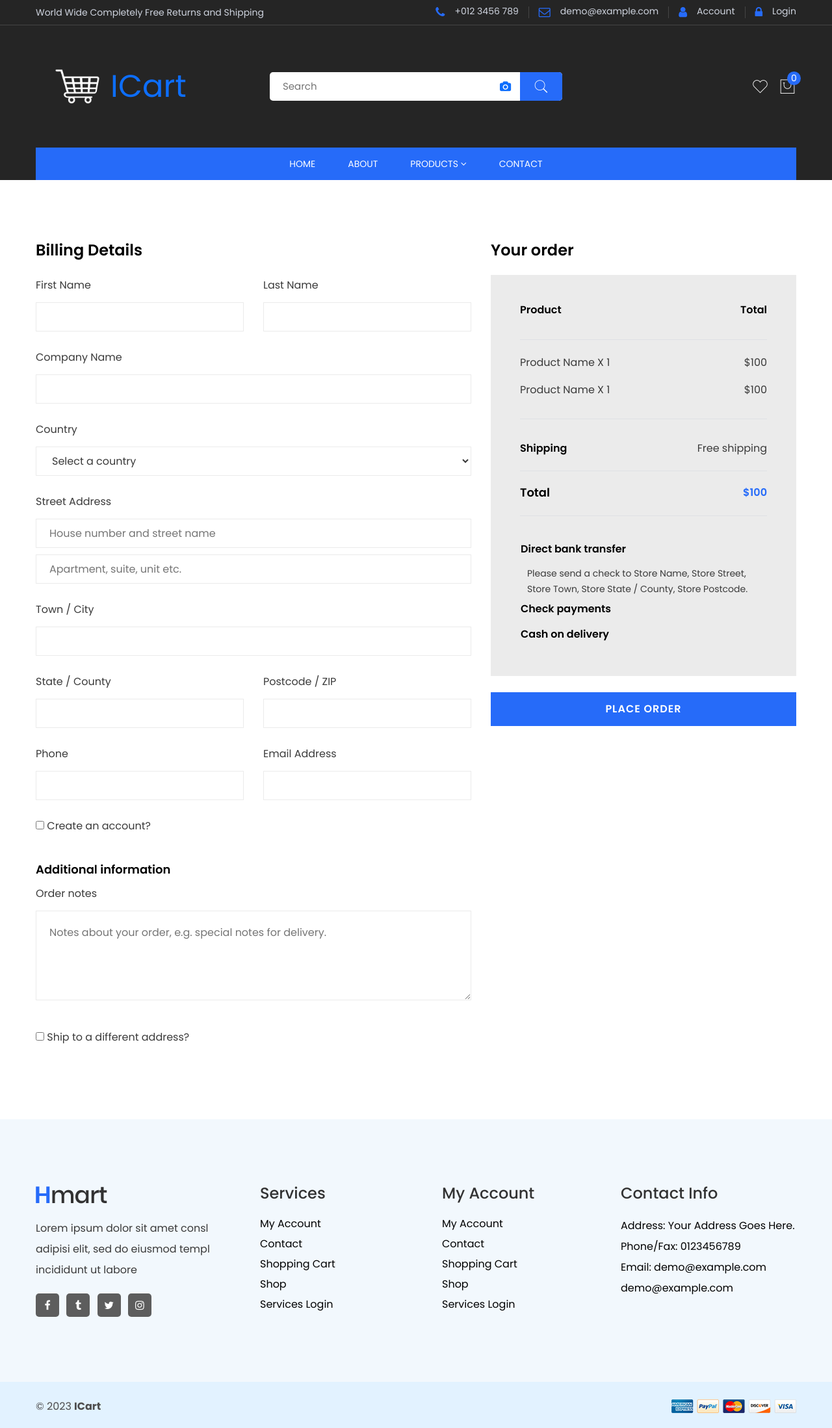
After one commit to sarwasvi-ingoley/ICart-Ecommerce, a Django app: page /cart/checkout/ in a window 1280 px wide. The commit adds this page. Shown: the whole page at 65% size. Run offline with Django 4.2, Linux system fonts and the light colour scheme; some libraries are stand-ins or nearby versions.

Commit message:
Add to Cart Page

```diff
--- a/ICart/settings.py
+++ b/ICart/settings.py
@@ -39,7 +39,10 @@ INSTALLED_APPS = [
     'django.contrib.messages',
     'django.contrib.staticfiles',
     'ICartApp',
+    'cart',
 ]
+
+CART_SESSION_ID = 'cart'
 
 MIDDLEWARE = [
     'django.middleware.security.SecurityMiddleware',
@@ -64,6 +67,7 @@ TEMPLATES = [
                 'django.template.context_processors.request',
                 'django.contrib.auth.context_processors.auth',
                 'django.contrib.messages.context_processors.messages',
+                'cart.context_processor.cart_total_amount',
             ],
         },
     },
--- a/ICart/urls.py
+++ b/ICart/urls.py
@@ -29,4 +29,15 @@ urlpatterns = [
     path('login/', views.Handlelogin, name= 'login'),
     path('logout/', views.Handlelogout, name='logout'),
     path('Register/', views.Handleregister, name= 'register'),
+
+    #cart
+    path('cart/add/<int:id>/', views.cart_add, name='cart_add'),
+    path('cart/item_clear/<int:id>/', views.item_clear, name='item_clear'),
+    path('cart/item_increment/<int:id>/',
+         views.item_increment, name='item_increment'),
+    path('cart/item_decrement/<int:id>/',
+         views.item_decrement, name='item_decrement'),
+    path('cart/cart_clear/', views.cart_clear, name='cart_clear'),
+    path('cart/cart-detail/',views.cart_detail,name='cart_detail'),
+    path('cart/checkout/', views.checkout, name='checkout')
 ] + static(settings.MEDIA_URL,document_root=settings.MEDIA_ROOT)
--- a/ICart/views.py
+++ b/ICart/views.py
@@ -2,6 +2,9 @@ from django.shortcuts import render, redirect
 from ICartApp.models import Product, SubCategory, FilterPrice, Color
 from django.contrib.auth.models import User
 from django.contrib.auth import authenticate, login, logout
+from django.contrib.auth.decorators import login_required
+from cart.cart import Cart
+
 
 def BASE(request):
     return render(request, 'Main/base.html')
@@ -115,3 +118,51 @@ def Handlelogin(request):
 def Handlelogout(request):
     logout(request)
     return redirect('home')
+
+
+@login_required(login_url="/login/")
+def cart_add(request, id):
+    cart = Cart(request)
+    product = Product.objects.get(id=id)
+    cart.add(product=product)
+    return redirect("home")
+
+
+@login_required(login_url="/login/")
+def item_clear(request, id):
+    cart = Cart(request)
+    product = Product.objects.get(id=id)
+    cart.remove(product)
+    return redirect("cart_detail")
+
+
+@login_required(login_url="/login/")
+def item_increment(request, id):
+    cart = Cart(request)
+    product = Product.objects.get(id=id)
+    cart.add(product=product)
+    return redirect("cart_detail")
+
+
+@login_required(login_url="/login/")
+def item_decrement(request, id):
+    cart = Cart(request)
+    product = Product.objects.get(id=id)
+    cart.decrement(product=product)
+    return redirect("cart_detail")
+
+
+@login_required(login_url="/login/")
+def cart_clear(request):
+    cart = Cart(request)
+    cart.clear()
+    return redirect("cart_detail")
+
+
+@login_required(login_url="/login/")
+def cart_detail(request):
+    return render(request, 'Main/Cart/cart_details.html')
+
+
+def checkout(request):
+    return render(request, 'Main/Cart/checkout.html')
--- /dev/null
+++ b/templates/Main/Cart/checkout.html
@@ -0,0 +1,258 @@
+{% extends 'Main/base.html' %}
+{% block content %}
+
+<!-- checkout area start -->
+<div class="checkout-area pt-100px pb-100px">
+    <div class="container">
+        <div class="row">
+            <div class="col-lg-7">
+                <div class="billing-info-wrap">
+                    <h3>Billing Details</h3>
+                    <div class="row">
+                        <div class="col-lg-6 col-md-6">
+                            <div class="billing-info mb-4">
+                                <label>First Name</label>
+                                <input type="text" />
+                            </div>
+                        </div>
+                        <div class="col-lg-6 col-md-6">
+                            <div class="billing-info mb-4">
+                                <label>Last Name</label>
+                                <input type="text" />
+                            </div>
+                        </div>
+                        <div class="col-lg-12">
+                            <div class="billing-info mb-4">
+                                <label>Company Name</label>
+                                <input type="text" />
+                            </div>
+                        </div>
+                        <div class="col-lg-12">
+                            <div class="billing-select mb-4">
+                                <label>Country</label>
+                                <select>
+                                    <option>Select a country</option>
+                                    <option>Azerbaijan</option>
+                                    <option>Bahamas</option>
+                                    <option>Bahrain</option>
+                                    <option>Bangladesh</option>
+                                    <option>Barbados</option>
+                                </select>
+                            </div>
+                        </div>
+                        <div class="col-lg-12">
+                            <div class="billing-info mb-4">
+                                <label>Street Address</label>
+                                <input class="billing-address" placeholder="House number and street name" type="text" />
+                                <input placeholder="Apartment, suite, unit etc." type="text" />
+                            </div>
+                        </div>
+                        <div class="col-lg-12">
+                            <div class="billing-info mb-4">
+                                <label>Town / City</label>
+                                <input type="text" />
+                            </div>
+                        </div>
+                        <div class="col-lg-6 col-md-6">
+                            <div class="billing-info mb-4">
+                                <label>State / County</label>
+                                <input type="text" />
+                            </div>
+                        </div>
+                        <div class="col-lg-6 col-md-6">
+                            <div class="billing-info mb-4">
+                                <label>Postcode / ZIP</label>
+                                <input type="text" />
+                            </div>
+                        </div>
+                        <div class="col-lg-6 col-md-6">
+                            <div class="billing-info mb-4">
+                                <label>Phone</label>
+                                <input type="text" />
+                            </div>
+                        </div>
+                        <div class="col-lg-6 col-md-6">
+                            <div class="billing-info mb-4">
+                                <label>Email Address</label>
+                                <input type="text" />
+                            </div>
+                        </div>
+                    </div>
+                    <div class="checkout-account mb-30px">
+                        <input class="checkout-toggle2 w-auto h-auto" type="checkbox" />
+                        <label>Create an account?</label>
+                    </div>
+                    <div class="checkout-account-toggle open-toggle2 mb-30">
+                        <input placeholder="Email address" type="email" />
+                        <input placeholder="Password" type="password" />
+                        <button class="btn-hover checkout-btn" type="submit">register</button>
+                    </div>
+                    <div class="additional-info-wrap">
+                        <h4>Additional information</h4>
+                        <div class="additional-info">
+                            <label>Order notes</label>
+                            <textarea placeholder="Notes about your order, e.g. special notes for delivery. " name="message"></textarea>
+                        </div>
+                    </div>
+                    <div class="checkout-account mt-25">
+                        <input class="checkout-toggle w-auto h-auto" type="checkbox" />
+                        <label>Ship to a different address?</label>
+                    </div>
+                    <div class="different-address open-toggle mt-30px">
+                        <div class="row">
+                            <div class="col-lg-6 col-md-6">
+                                <div class="billing-info mb-4">
+                                    <label>First Name</label>
+                                    <input type="text" />
+                                </div>
+                            </div>
+                            <div class="col-lg-6 col-md-6">
+                                <div class="billing-info mb-4">
+                                    <label>Last Name</label>
+                                    <input type="text" />
+                                </div>
+                            </div>
+                            <div class="col-lg-12">
+                                <div class="billing-info mb-4">
+                                    <label>Company Name</label>
+                                    <input type="text" />
+                                </div>
+                            </div>
+                            <div class="col-lg-12">
+                                <div class="billing-select mb-4">
+                                    <label>Country</label>
+                                    <select>
+                                        <option>Select a country</option>
+                                        <option>Azerbaijan</option>
+                                        <option>Bahamas</option>
+                                        <option>Bahrain</option>
+                                        <option>Bangladesh</option>
+                                        <option>Barbados</option>
+                                    </select>
+                                </div>
+                            </div>
+                            <div class="col-lg-12">
+                                <div class="billing-info mb-4">
+                                    <label>Street Address</label>
+                                    <input class="billing-address" placeholder="House number and street name" type="text" />
+                                    <input placeholder="Apartment, suite, unit etc." type="text" />
+                                </div>
+                            </div>
+                            <div class="col-lg-12">
+                                <div class="billing-info mb-4">
+                                    <label>Town / City</label>
+                                    <input type="text" />
+                                </div>
+                            </div>
+                            <div class="col-lg-6 col-md-6">
+                                <div class="billing-info mb-4">
+                                    <label>State / County</label>
+                                    <input type="text" />
+                                </div>
+                            </div>
+                            <div class="col-lg-6 col-md-6">
+                                <div class="billing-info mb-4">
+                                    <label>Postcode / ZIP</label>
+                                    <input type="text" />
+                                </div>
+                            </div>
+                            <div class="col-lg-6 col-md-6">
+                                <div class="billing-info mb-4">
+                                    <label>Phone</label>
+                                    <input type="text" />
+                                </div>
+                            </div>
+                            <div class="col-lg-6 col-md-6">
+                                <div class="billing-info mb-4">
+                                    <label>Email Address</label>
+                                    <input type="text" />
+                                </div>
+                            </div>
+                        </div>
+                    </div>
+                </div>
+            </div>
+            <div class="col-lg-5 mt-md-30px mt-lm-30px ">
+                <div class="your-order-area">
+                    <h3>Your order</h3>
+                    <div class="your-order-wrap gray-bg-4">
+                        <div class="your-order-product-info">
+                            <div class="your-order-top">
+                                <ul>
+                                    <li>Product</li>
+                                    <li>Total</li>
+                                </ul>
+                            </div>
+                            <div class="your-order-middle">
+                                <ul>
+                                    <li><span class="order-middle-left">Product Name X 1</span> <span
+                                        class="order-price">$100 </span></li>
+                                    <li><span class="order-middle-left">Product Name X 1</span> <span
+                                        class="order-price">$100 </span></li>
+                                </ul>
+                            </div>
+                            <div class="your-order-bottom">
+                                <ul>
+                                    <li class="your-order-shipping">Shipping</li>
+                                    <li>Free shipping</li>
+                                </ul>
+                            </div>
+                            <div class="your-order-total">
+                                <ul>
+                                    <li class="order-total">Total</li>
+                                    <li>$100</li>
+                                </ul>
+                            </div>
+                        </div>
+                        <div class="payment-method">
+                            <div class="payment-accordion element-mrg">
+                                <div id="faq" class="panel-group">
+                                    <div class="panel panel-default single-my-account m-0">
+                                        <div class="panel-heading my-account-title">
+                                            <h4 class="panel-title"><a data-bs-toggle="collapse" href="#my-account-1" class="collapsed" aria-expanded="true">Direct bank transfer</a>
+                                            </h4>
+                                        </div>
+                                        <div id="my-account-1" class="panel-collapse collapse show" data-bs-parent="#faq">
+                                            <div class="panel-body">
+                                                <p>Please send a check to Store Name, Store Street, Store Town,
+                                                    Store State / County, Store Postcode.</p>
+                                            </div>
+                                        </div>
+                                    </div>
+                                    <div class="panel panel-default single-my-account m-0">
+                                        <div class="panel-heading my-account-title">
+                                            <h4 class="panel-title"><a data-bs-toggle="collapse" href="#my-account-2" aria-expanded="false" class="collapsed">Check payments</a></h4>
+                                        </div>
+                                        <div id="my-account-2" class="panel-collapse collapse" data-bs-parent="#faq">
+                                            <div class="panel-body">
+                                                <p>Please send a check to Store Name, Store Street, Store Town,
+                                                    Store State / County, Store Postcode.</p>
+                                            </div>
+                                        </div>
+                                    </div>
+                                    <div class="panel panel-default single-my-account m-0">
+                                        <div class="panel-heading my-account-title">
+                                            <h4 class="panel-title"><a data-bs-toggle="collapse" href="#my-account-3">Cash on delivery</a></h4>
+                                        </div>
+                                        <div id="my-account-3" class="panel-collapse collapse" data-bs-parent="#faq">
+                                            <div class="panel-body">
+                                                <p>Please send a check to Store Name, Store Street, Store Town,
+                                                    Store State / County, Store Postcode.</p>
+                                            </div>
+                                        </div>
+                                    </div>
+                                </div>
+                            </div>
+                        </div>
+                    </div>
+                    <div class="Place-order mt-25">
+                        <a class="btn-hover" href="#">Place Order</a>
+                    </div>
+                </div>
+            </div>
+        </div>
+    </div>
+</div>
+<!-- checkout area end -->
+
+{% endblock %}
--- a/templates/Main/base.html
+++ b/templates/Main/base.html
@@ -186,7 +186,8 @@
     </div>
     <!-- Modal end -->
     <!-- Modal Cart -->
-    <div class="modal customize-class fade" id="exampleModal-Cart" tabindex="-1" aria-hidden="true">
+    {% for i in product %}
+    <div class="modal customize-class fade" id="exampleModal-Cart-{{forloop.counter}}" tabindex="-1" aria-hidden="true">
         <div class="modal-dialog modal-dialog-centered">
             <div class="modal-content">
                 <div class="modal-body text-center">
@@ -197,14 +198,17 @@
                     </div>
                     <div class="tt-modal-product">
                         <div class="tt-img">
-                            <img src="assets/images/product-image/1.webp" alt="Modern Smart Phone">
+                            <img src="{{i.image}}" alt="Modern Smart Phone">
                         </div>
-                        <h2 class="tt-title"><a href="#">Modern Smart Phone</a></h2>
+                        <h2 class="tt-title"><a href="#">{{i.name | truncatewords:11}}</a></h2>
+                        <br>
+                        <a href="{% url 'cart_add' i.id %}">Add to Cart</a>
                     </div>
                 </div>
             </div>
         </div>
     </div>
+    {% endfor%}
     <!-- Modal wishlist -->
     <div class="modal customize-class fade" id="exampleModal-Wishlist" tabindex="-1" aria-hidden="true">
         <div class="modal-dialog modal-dialog-centered">
--- a/templates/Main/header.html
+++ b/templates/Main/header.html
@@ -64,9 +64,9 @@
                              <i class="pe-7s-like"></i>
                          </a>
                          <!-- Single Wedge End -->
-                         <a href="#offcanvas-cart" class="header-action-btn header-action-btn-cart offcanvas-toggle pr-0">
+                         <a href="{% url 'cart_detail' %}" class="header-action-btn header-action-btn-cart offcanvas-toggle pr-0">
                              <i class="pe-7s-shopbag"></i>
-                             <span class="header-action-num">01</span>
+                             <span class="header-action-num">{{request.session.cart|length}}</span>
                              <!-- <span class="cart-amount">€30.00</span> -->
                          </a>
                          <a href="#offcanvas-mobile-menu" class="header-action-btn header-action-btn-menu offcanvas-toggle d-lg-none">
@@ -103,9 +103,9 @@
                              <i class="pe-7s-like"></i>
                          </a>
                          <!-- Single Wedge End -->
-                         <a href="#offcanvas-cart" class="header-action-btn header-action-btn-cart offcanvas-toggle pr-0">
+                         <a href="{% url 'cart_detail' %}" class="header-action-btn header-action-btn-cart offcanvas-toggle pr-0">
                              <i class="pe-7s-shopbag"></i>
-                             <span class="header-action-num">01</span>
+                             <span class="header-action-num">{{request.session.cart|length}}</span>
                              <!-- <span class="cart-amount">€30.00</span> -->
                          </a>
                          <a href="#offcanvas-mobile-menu" class="header-action-btn header-action-btn-menu offcanvas-toggle d-lg-none">
--- a/templates/Main/index.html
+++ b/templates/Main/index.html
@@ -143,7 +143,7 @@
                                 </span>
                             </div>
                             <div class="actions">
-                                        <button title="Add To Cart" class="action add-to-cart" data-bs-toggle="modal" data-bs-target="#exampleModal-Cart"><i
+                                        <button title="Add To Cart" class="action add-to-cart" data-bs-toggle="modal" data-bs-target="#exampleModal-Cart-{{forloop.counter}}"><i
                                             class="pe-7s-shopbag"></i></button>
                                         <button class="action wishlist" title="Wishlist" data-bs-toggle="modal" data-bs-target="#exampleModal-Wishlist"><i
                                                 class="pe-7s-like"></i></button>
@@ -357,7 +357,7 @@
             <div class="single-feture-col mb-md-30px mb-lm-30px">
                 <div class="single-feature">
                     <div class="feature-icon">
-                        <img src="{% static 'assets/images/icons/2.png" alt="">
+                        <img src="{% static 'assets/images/icons/2.png' %}" alt="">
                     </div>
                     <div class="feature-content">
                         <h4 class="title">Card Payments</h4>
--- a/templates/Main/product.html
+++ b/templates/Main/product.html
@@ -69,7 +69,7 @@
                                                     <span class="new">Rs {{prod.price}}</span>
                                                     </span>
                                                 </div>
-                                                <div class="actions">
+                                                <!-- <div class="actions">
                                                     <button title="Add To Cart" class="action add-to-cart" data-bs-toggle="modal" data-bs-target="#exampleModal-Cart"><i
                                                         class="pe-7s-shopbag"></i></button>
                                                     <button class="action wishlist" title="Wishlist" data-bs-toggle="modal" data-bs-target="#exampleModal-Wishlist"><i
@@ -77,7 +77,7 @@
                                                     <button class="action quickview" data-link-action="quickview" title="Quick view" data-bs-toggle="modal" data-bs-target="#exampleModal"><i class="pe-7s-look"></i></button>
                                                     <button class="action compare" title="Compare" data-bs-toggle="modal" data-bs-target="#exampleModal-Compare"><i
                                                             class="pe-7s-refresh-2"></i></button>
-                                                </div>
+                                                </div> -->
                                             </div>
                                         </div>
                                         {% endfor %}
--- a/templates/Main/product_single.html
+++ b/templates/Main/product_single.html
@@ -91,8 +91,7 @@
                             <input class="cart-plus-minus-box" type="text" name="qtybutton" value="1" />
                         </div>
                         <div class="pro-details-cart">
-                            <button class="add-cart"> Add To
-                                Cart</button>
+                            <a href="{% url 'cart_add' prod.id %}"><button class="add-cart"> Add To Cart</button></a>
                         </div>
                         <div class="pro-details-compare-wishlist pro-details-wishlist ">
                             <a href="wishlist.html"><i class="pe-7s-like"></i></a>
```
Also changed, not shown: templates/Main/Cart/cart_details.html (added, +109 -0 lines), db.sqlite3.
